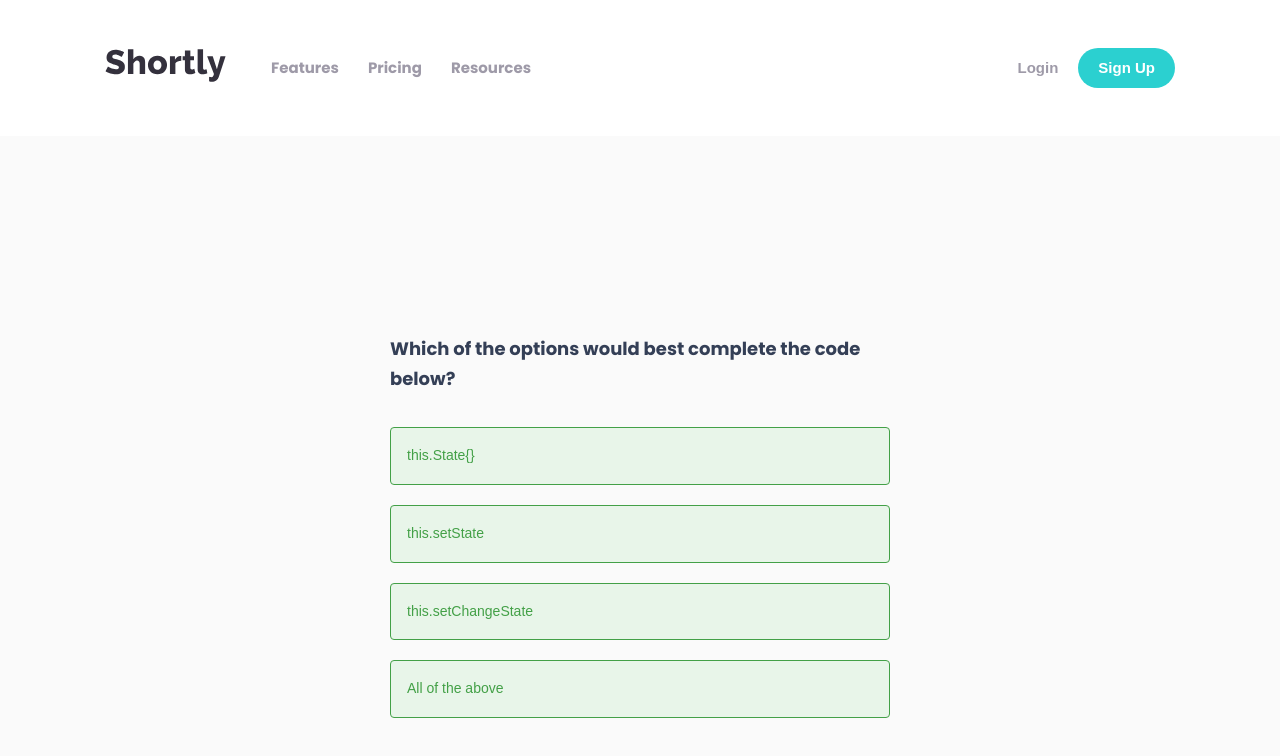
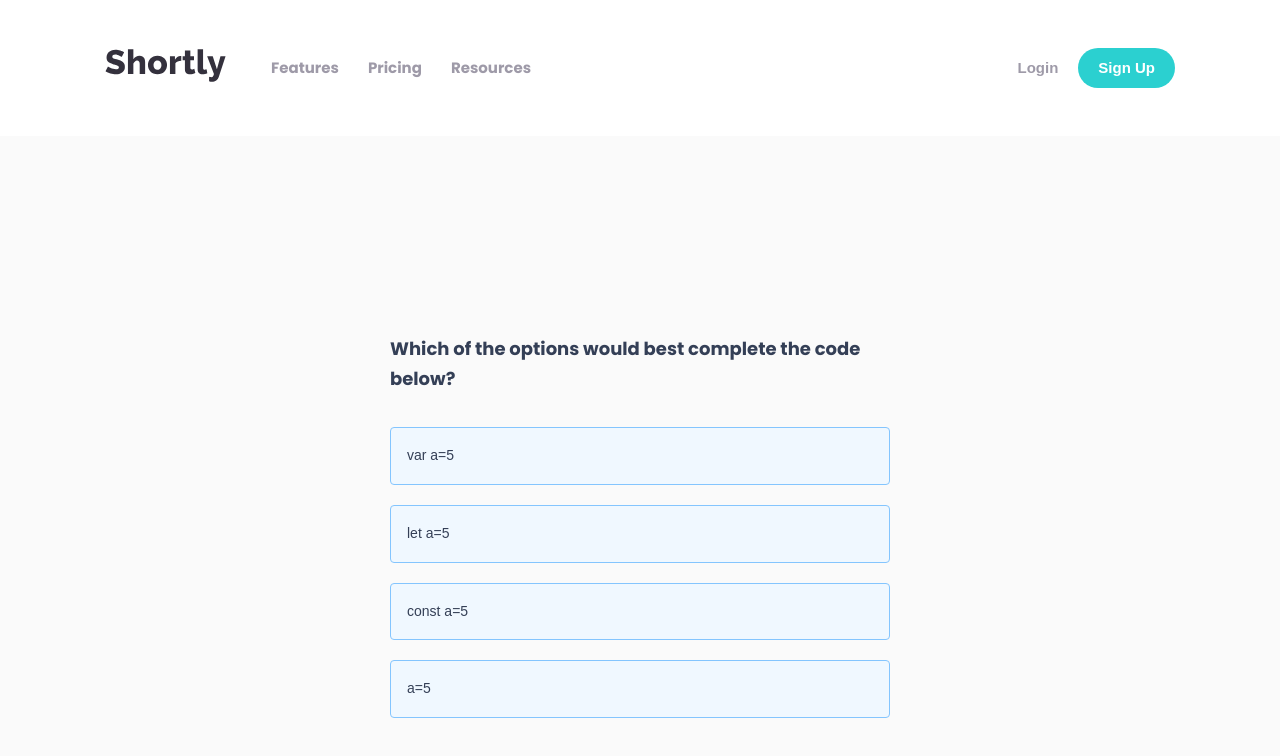
Before and after one commit to azizleyla/insure-landing, a React (Create React App) app: page /blog in a window 1280 px wide. Shown: the top 756 px of the page. Built offline with nearby package versions, Linux system fonts and the light colour scheme.

Commit message:
add question data structure

```diff
--- a/src/components/Navbar.jsx
+++ b/src/components/Navbar.jsx
@@ -26,7 +26,7 @@ const Navbar = () => {
         </div>
         <ul className={isOpenNavbar ? "navbar-menu show" : "navbar-menu"}>
           {navItems.map((navItem) => (
-            <li className="navbar-item">
+            <li className="navbar-item" key={navItem.label}>
               <Link className="navbar-link trans-04" to={navItem.path}>
                 {navItem.label}
               </Link>
--- a/src/components/Question.jsx
+++ b/src/components/Question.jsx
@@ -1,9 +1,13 @@
 import React from "react";
 import { useState } from "react";
 import styled from "styled-components";
-import { questionObj } from "../utils/contstans";
 
-const Question = () => {
+const Question = ({ question: initialQuestion }) => {
+  const [question, setQuestion] = useState({
+    isAnswered: false,
+    ...initialQuestion,
+  });
+
   const [selectedAnswer, setSelectedAnswer] = useState("");
   const [isShowDesc, setIsShowDesc] = useState(false);
   const [className, setClassName] = useState("btn");
@@ -16,33 +20,22 @@ const Question = () => {
     }
     setIsShowDesc(true);
   };
+
   return (
     <Wrapper>
       <div className="question-container">
-        <h4>Which of the options would best complete the code below?</h4>
+        <h4>{question.question.content}</h4>
       </div>
       <div className="answers-container">
-        {questionObj.answers.map((answer, index) => (
-          <>
+        {question.answers.map((answer, index) => (
           <button
             disabled={selectedAnswer && selectedAnswer.id !== answer.id}
-              className={
-                selectedAnswer === answer
-                  ? className
-                  : answer.correct !== selectedAnswer.correct &&
-                    selectedAnswer !== answer
-                  ? "btn correct"
-                  : "btn"
-              }
+            className="btn"
             onClick={() => handleClick(answer)}
             key={index}
           >
-              {answer.answerContent}
+            {answer.content}
           </button>
-            {isShowDesc && answer === selectedAnswer && (
-              <p>{answer.desc}</p>
-            )}
-          </>
         ))}
       </div>
     </Wrapper>
--- a/src/pages/Blog.jsx
+++ b/src/pages/Blog.jsx
@@ -2,10 +2,38 @@ import React from "react";
 import styled from "styled-components";
 import Question from "../components/Question";
 
+const questions = [
+  {
+    question: {
+      content: "Which of the options would best complete the code below?",
+    },
+    rightAnswerCount: 1,
+    answers: [
+      {
+        content: "var a=5",
+        isTrue: false,
+      },
+      {
+        content: "let a=5",
+        isTrue: false,
+        explanation: "ich of the options would best comp",
+      },
+      {
+        content: "const a=5",
+        isTrue: true,
+      },
+      {
+        content: "a=5",
+        isTrue: false,
+      },
+    ],
+  },
+];
+
 const Blog = () => {
   return (
     <Wrapper>
-      <Question />
+      <Question question={questions[0]} />
     </Wrapper>
   );
 };
```
Also changed, not shown: 1 other file (tests, documents, lock files or other folders). Lines whose indentation alone changed are shown as unchanged.
